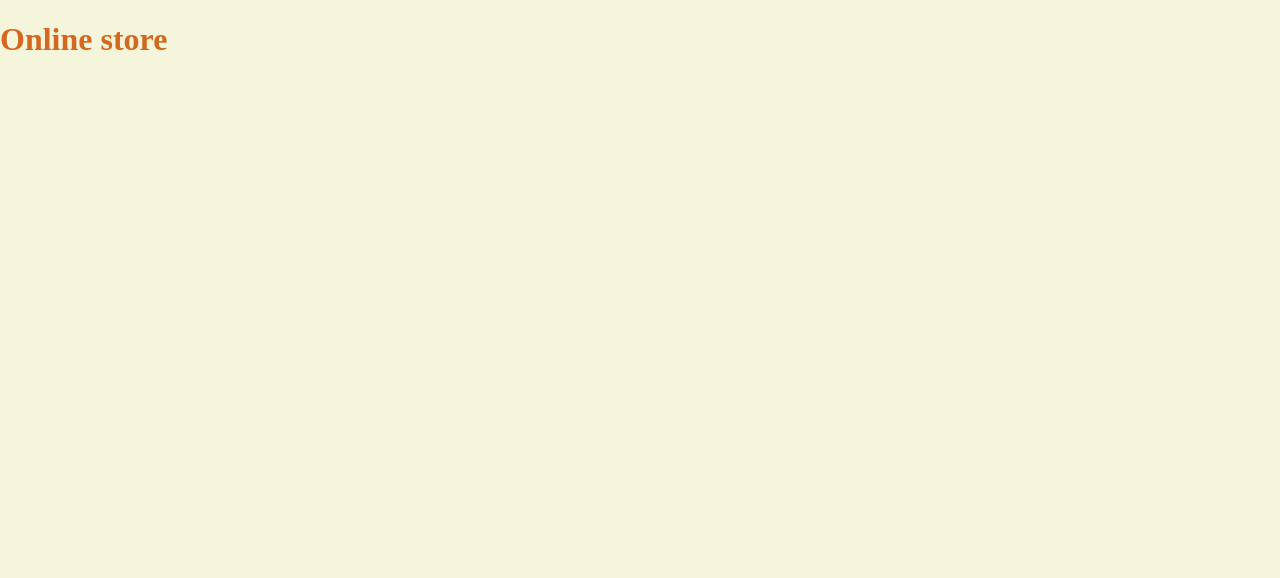
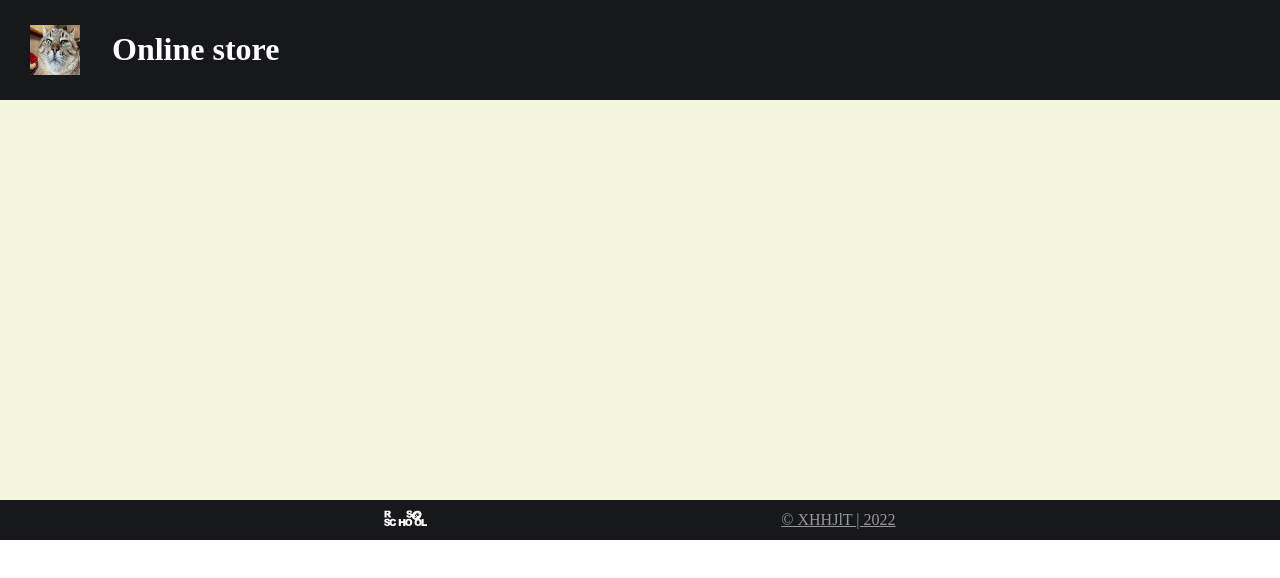
Before and after one commit to xhhjlt/rss-task-online-store, a website built with webpack: page online-store/src/index.html in a window 1280 px wide. Built offline with nearby package versions, Linux system fonts and the light colour scheme.

Commit message:
feat: add header and footer

```diff
--- a/online-store/src/components/app/app.ts
+++ b/online-store/src/components/app/app.ts
@@ -11,6 +11,7 @@ class App implements IApp {
     }
     start() {
         console.log("Start App");
+
     }
 }
 
--- a/online-store/src/global.scss
+++ b/online-store/src/global.scss
@@ -1,4 +1,38 @@
-body {
+header {
+    padding: 10px 30px;
+    display: flex;
+    align-items: center;
+    gap: 2rem;
+    background-color: #17181c;
+    color: white;
+
+    .logo {
+        width: 50px;
+        height: 50px;
+    }
+}
+
+main {
+    height: 50vh;
     background-color: beige;
-    color: chocolate;
 }
+
+footer {
+    padding: 10px 30px;
+    display: flex;
+    align-items: center;
+    justify-content: space-evenly;
+    background-color: #17181c;
+
+    .rss-logo {
+        height: 1rem;
+    }
+
+    a {
+        color: #999;
+    }
+
+    a:hover {
+        color: #bbb;
+    }
+}
--- a/online-store/src/index.html
+++ b/online-store/src/index.html
@@ -8,8 +8,16 @@
 </head>
 <body>
     <header>
+        <img src="./img/logo_placeholder.jpeg" alt="logo" class="logo">
         <h1>Online store</h1>
     </header>
+    <main></main>
+    <footer>
 
+        <a href="https://rs.school/js/">
+            <img src="./img/rs_school_js_white.svg" alt="RSSchool" class="rss-logo">
+        </a>
+        <a href="https://github.com/xhhjlt"><span class="copyright">©  XHHJlT | 2022</span></a>
+    </footer>
 </body>
 </html>
```
Also changed, not shown: online-store/src/img/logo_placeholder.jpeg (added), online-store/src/img/rs_school_js.svg (added), online-store/src/img/rs_school_js_white.svg (added).
